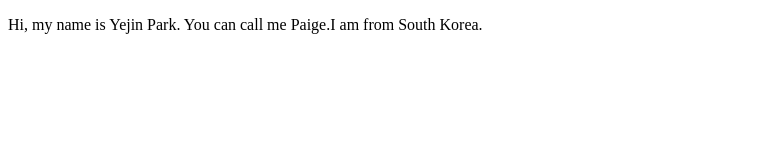
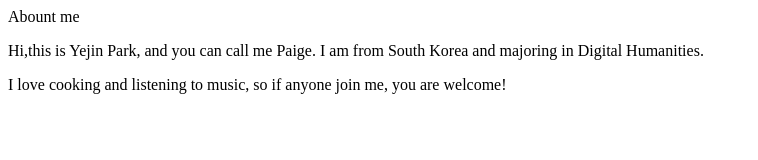
Before and after one commit to ypark29iit/Lab1, a plain HTML site: page index.html in a window 1280 px wide. Shown: the whole page, without its empty margins (0-758 px from the left). Drawn offline with Linux system fonts and the light colour scheme.

Commit message:
instructions

```diff
--- a/index.html
+++ b/index.html
@@ -1,4 +1,11 @@
 <!DOCTYPE html>
 <html lang="en">
-<title>About me</title>
-<p> Hi, my name is Yejin Park. You can call me Paige.I am from South Korea.</p>
+<head> Abount me
+  <meta charset="UTF-8">
+  <title>ITMD-361 Internet Technologies and Web Design</title>
+</head>
+<body>
+  <p>Hi,this is Yejin Park, and you can call me Paige. I am from South Korea and majoring in Digital Humanities.</p>
+  <p>I love cooking and listening to music, so if anyone join me, you are welcome!</p>
+</body>
+</html>
```
Also changed, not shown: 1 other file.
